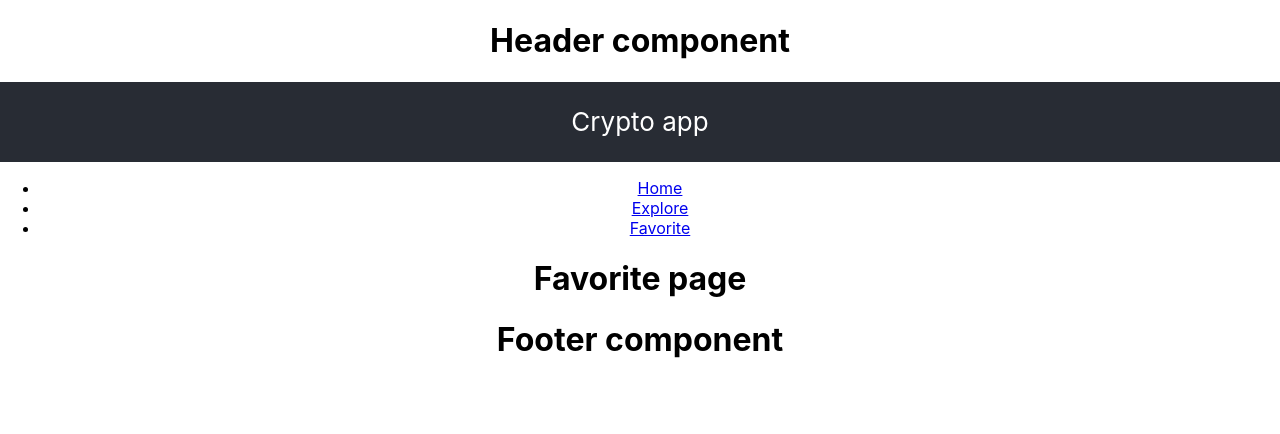
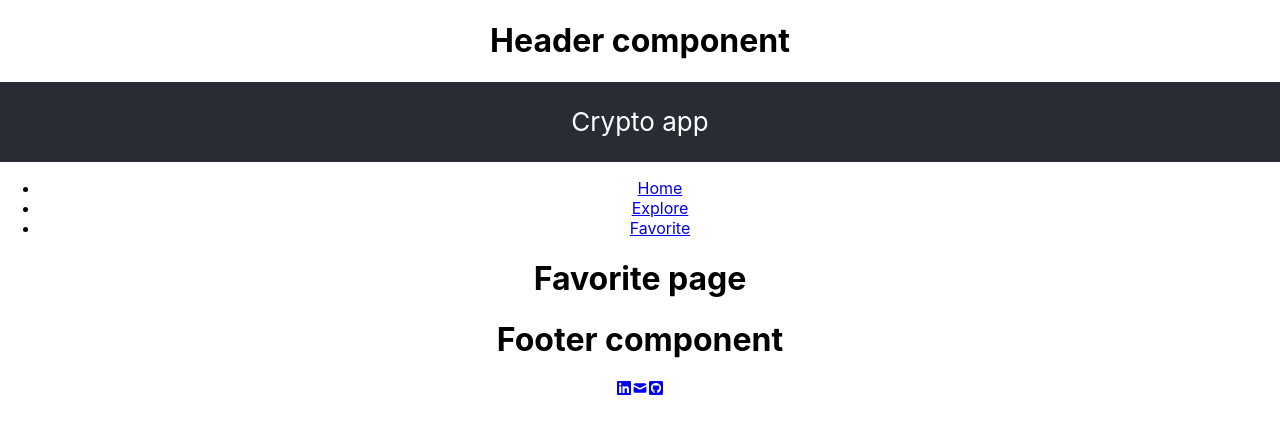
Before and after one commit to marinanicolai/react-crypto-app, a React (Create React App) app: page /favorite in a window 1280 px wide. Shown: the top 434 px of the page. Built offline with nearby package versions, Linux system fonts and the light colour scheme.

Commit message:
adding the contact info in the footer

```diff
--- a/package.json
+++ b/package.json
@@ -9,6 +9,7 @@
     "axios": "^0.27.2",
     "react": "^18.2.0",
     "react-dom": "^18.2.0",
+    "react-icons": "^4.6.0",
     "react-router-dom": "^6.3.0",
     "react-scripts": "5.0.1",
     "styled-components": "^5.3.6",
--- a/src/components/Footer/index.js
+++ b/src/components/Footer/index.js
@@ -1,4 +1,6 @@
 import React from "react";
+import { FaLinkedin, FaGithubSquare } from "react-icons/fa";
+import { HiMail } from "react-icons/hi";
 import { Link } from "react-router-dom";
 
 const Footer = () => {
@@ -6,6 +8,23 @@ const Footer = () => {
     <>
       <main>
         <h1>Footer component</h1>
+        <a
+          href="https://www.linkedin.com/in/marina-nicolai-b627b1128/"
+          target="_blank"
+          rel="noreferrer"
+        >
+          <FaLinkedin />
+        </a>
+        <a href="mailto:nicolaimarina@gmail.com">
+          <HiMail />
+        </a>
+        <a
+          href="https://github.com/marinanicolai"
+          target="_blank"
+          rel="noreferrer"
+        >
+          <FaGithubSquare />
+        </a>
       </main>
     </>
   );
```
Also changed, not shown: 1 other file (tests, documents, lock files or other folders).
